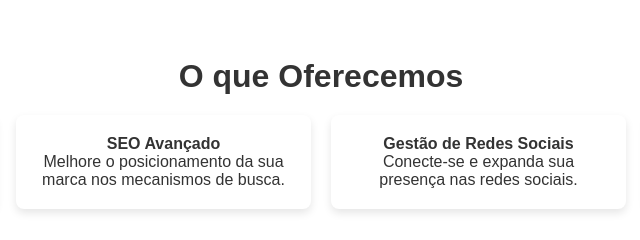
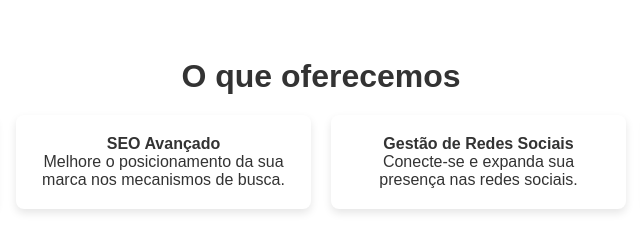
Before and after one commit to Brianlucca/digital-marketing-template, a plain HTML site: page index.html in a window 1280 px wide. Shown: the part 802-1042 px from the top of the page, 319-959 px from the left. Drawn offline with Linux system fonts and the light colour scheme.

Commit message:
changed title

```diff
--- a/index.html
+++ b/index.html
@@ -35,7 +35,7 @@
 
     <!-- Serviços -->
     <section id="servicos" class="services">
-      <h3>O que Oferecemos</h3>
+      <h3>O que oferecemos</h3>
       <div class="service-list">
         <article class="service-item">
           <h4>Marketing de Conteúdo</h4>
```
